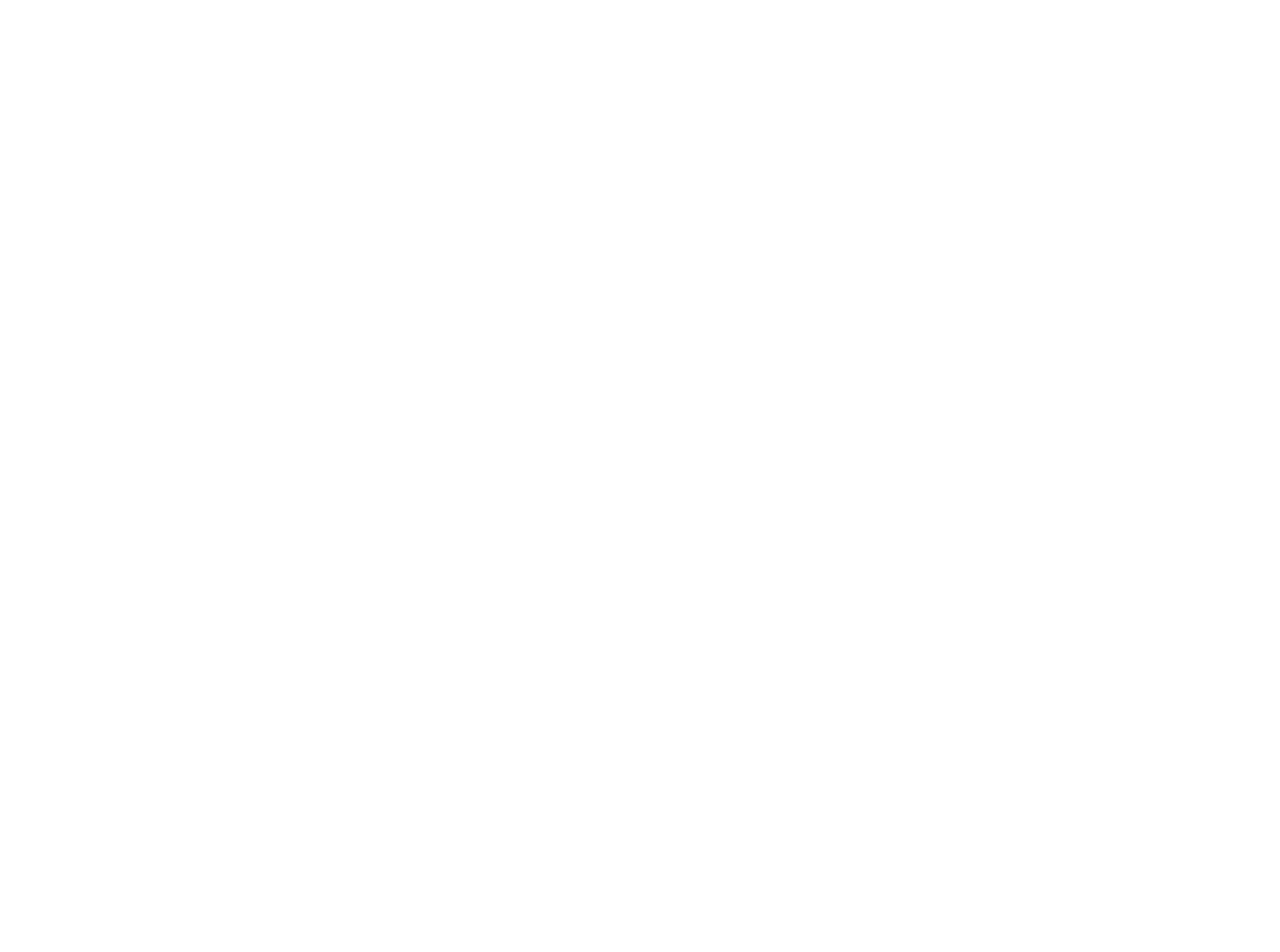
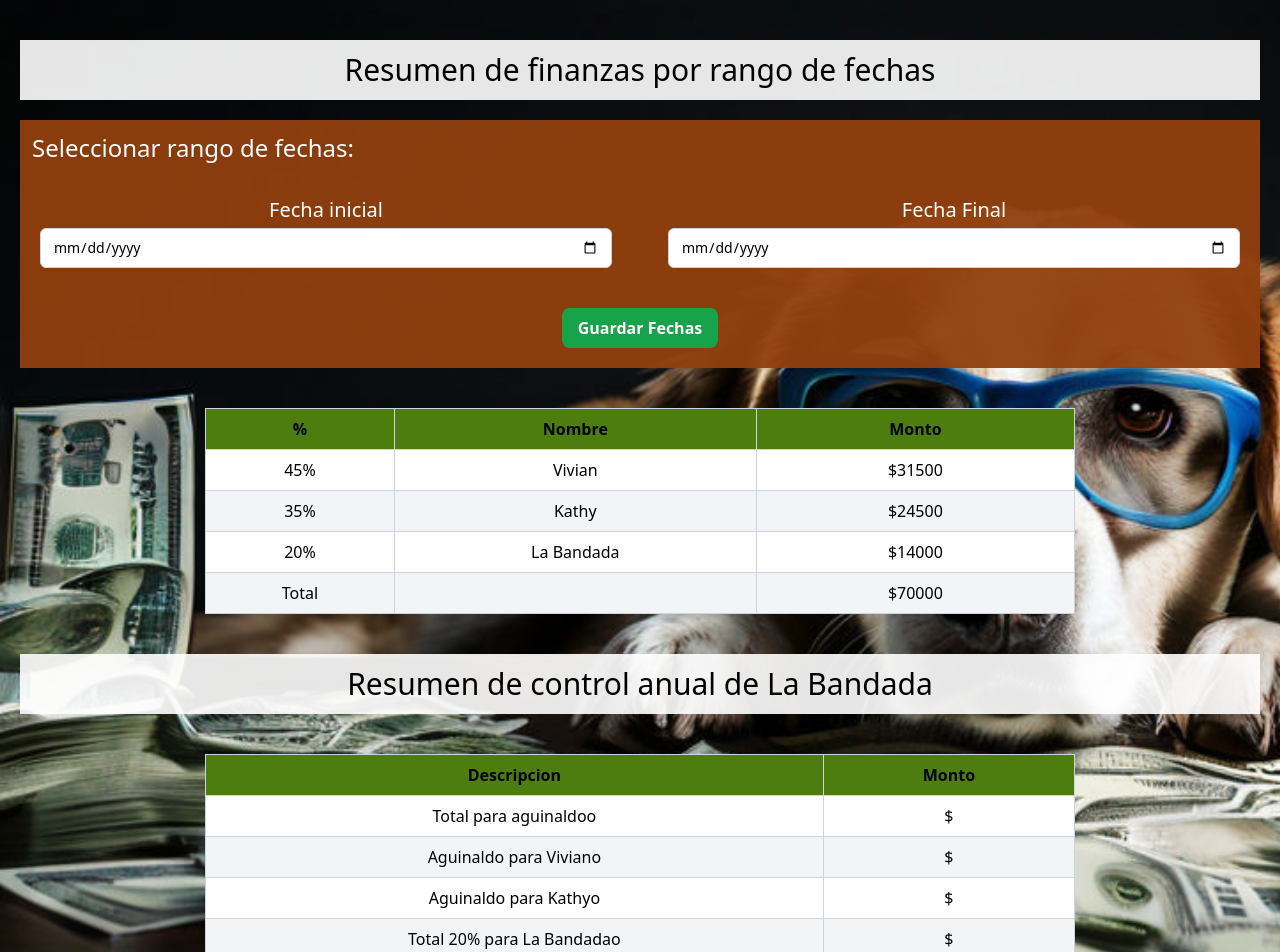
Before and after one commit to Fabito232/DogGroom, a React (Vite) app in the folder frontend/dog_groom/: page /f in a window 1280 px wide. Before the commit this address had no page. Shown: the top 952 px of the page. Before the commit the page ends 800 px from the top, so only its background shows below. Built offline with nearby package versions, Linux system fonts and the light colour scheme.

Commit message:
Pantalla de finanzas

```diff
--- a/frontend/dog_groom/src/components/App.jsx
+++ b/frontend/dog_groom/src/components/App.jsx
@@ -8,6 +8,7 @@ import 'react-toastify/dist/ReactToastify.css';
 import ListaProductos from './lista_productos';
 import ListaClientes from './lista_clientes';
 import '../styles/lista_productos.css';
+import Finanzas from './Finanzas';
 const App = () => {
 
   return (
@@ -20,6 +21,7 @@ const App = () => {
           <Route path="/agendarcita" element={<AgendarCita />}/>
           <Route path='/productos' element={<ListaProductos/>}/>
           <Route path='/clientes' element={<ListaClientes/>}/>
+          <Route path='/f' element={<Finanzas/>}/>
         </Routes>
       </Router>
     </>
--- /dev/null
+++ b/frontend/dog_groom/src/components/Finanzas.jsx
@@ -0,0 +1,104 @@
+import { useState } from 'react';
+
+const Finanzas = () => {
+    const [fechaInicial, setFechaInicial] = useState('');
+    const [fechaFinal, setFechaFinal] = useState('');
+
+    const data = [
+        { porcentaje: '45%', nombre: 'Vivian', monto: 31500 },
+        { porcentaje: '35%', nombre: 'Kathy', monto: 24500 },
+        { porcentaje: '20%', nombre: 'La Bandada', monto: 14000 },
+        { porcentaje: 'Total', nombre: '', monto: 70000 },
+    ];
+    const data2 = [
+        { descripcion: 'Total para aguinaldo', monto: 14000 },
+        { descripcion: 'Aguinaldo para Vivian', monto: 7000 },
+        { descripcion: 'Aguinaldo para Kathy', monto: 7000 },
+        { descripcion: 'Total 20% para La Bandada', monto: 14000 },
+    ];
+
+    const handleSubmit = () => {
+        console.log("Click", fechaInicial, fechaFinal)
+    };
+
+    return (
+        <div className="relative min-h-screen flex items-center justify-center bg-primary bg-opacity-80 bg-perroFacturando bg-cover">
+            <div className="md:container md:mx-auto p-5">
+                <div className="container items-center bg-opacity-90 bg-white">
+                    <h1 className="text-black text-3xl p-3 m-5 text-center">Resumen de finanzas por rango de fechas </h1>
+                </div>
+                <div className="container bg-amber-800 bg-opacity-95 items-center justify-center text-center">
+                    <h1 className="text-white text-2xl p-3 text-left">Seleccionar rango de fechas: </h1>
+                    <div className="grid grid-cols-2 gap-4">
+                        <div className="text-center p-5">
+                            <h2 className="text-white text-xl text-center">Fecha inicial</h2>
+                            <input
+                                type="date"
+                                value={fechaInicial}
+                                onChange={(e) => setFechaInicial(e.target.value)}
+                                className="mt-1 block w-full px-3 py-2 border border-gray-300 rounded-md shadow-sm focus:outline-none focus:ring-indigo-500 focus:border-indigo-500 sm:text-sm"
+                            />
+                        </div>
+                        <div className="text-center p-5">
+                            <h2 className="text-white text-xl text-center">Fecha Final</h2>
+                            <input
+                                type="date"
+                                value={fechaFinal}
+                                onChange={(e) => setFechaFinal(e.target.value)}
+                                className="mt-1 block w-full px-3 py-2 border border-gray-300 rounded-md shadow-sm focus:outline-none focus:ring-indigo-500 focus:border-indigo-500 sm:text-sm"
+                            />
+                        </div>
+                    </div>
+                    <button
+                        onClick={handleSubmit}
+                        className="bg-green-600 hover:bg-green-700 text-white font-bold py-2 px-4 rounded-lg my-5">
+                        Guardar Fechas
+                    </button>
+                </div>
+                <div className="flex items-center justify-center p-5 m-5 overflow-x-auto">
+                    <table className="border-collapse border border-slate-400 text-center w-full md:w-auto lg:w-3/4">
+                        <thead>
+                            <tr className="bg-lime-700">
+                                <th className="border border-slate-300 p-2 pl-5 pr-5">%</th>
+                                <th className="border border-slate-300 p-2 pl-5 pr-5">Nombre</th>
+                                <th className="border border-slate-300 p-2 pl-5 pr-5">Monto</th>
+                            </tr>
+                        </thead>
+                        <tbody>
+                            {data.map((item, index) => (
+                                <tr key={index} className={index % 2 === 0 ? "bg-white" : "bg-gray-100"}>
+                                    <td className="border border-slate-300 p-2">{item.porcentaje}</td>
+                                    <td className="border border-slate-300 p-2">{item.nombre}</td>
+                                    <td className="border border-slate-300 p-2">${item.monto}</td>
+                                </tr>
+                            ))}
+                        </tbody>
+                    </table>
+                </div>
+                <div className="container items-center bg-opacity-90 bg-white">
+                    <h1 className="text-black text-3xl p-3 m-5 text-center">Resumen de control anual de La Bandada </h1>
+                </div>
+                <div className="flex items-center justify-center p-5 m-5 overflow-x-auto">
+                    <table className="border-collapse border border-slate-400 text-center bg-emerald-400 w-full md:w-auto lg:w-3/4">
+                        <thead>
+                            <tr className="bg-lime-700">
+                                <th className="border border-slate-300 p-2 pl-5 pr-5">Descripcion</th>
+                                <th className="border border-slate-300 p-2 pl-5 pr-5">Monto</th>
+                            </tr>
+                        </thead>
+                        <tbody>
+                            {data2.map((item, index) => (
+                                <tr key= {index} className="odd:bg-white even:bg-gray-100">
+                                  <td className="border border-slate-300 p-2">{item.descripcion}o</td>
+                                  <td className="border border-slate-300 p-2">${item.nombre}</td>
+                                </tr>
+                            ))}
+                        </tbody>
+                    </table>
+                </div>
+            </div>
+        </div>
+    );
+};
+
+export default Finanzas;
--- a/frontend/dog_groom/tailwind.config.js
+++ b/frontend/dog_groom/tailwind.config.js
@@ -2,13 +2,15 @@
 export default {
   content: [
     "./src/components/login.jsx",
-    "./src/components/AgendarCita.jsx"
+    "./src/components/AgendarCita.jsx",
+    "./src/components/Finanzas.jsx"
   ],
   theme: {
     extend: {
       backgroundImage: {
         'fondo': "url('./src/assets/Fondo.jpg')",
-        'logo': "url('./src/assets/Logo.png')"
+        'logo': "url('./src/assets/Logo.png')",
+        'perroFacturando': "url('./src/assets/perro-facturando-dinero.png')"
       }
     },
   },
```
Also changed, not shown: frontend/dog_groom/src/assets/perro-facturando-dinero.png (added).
